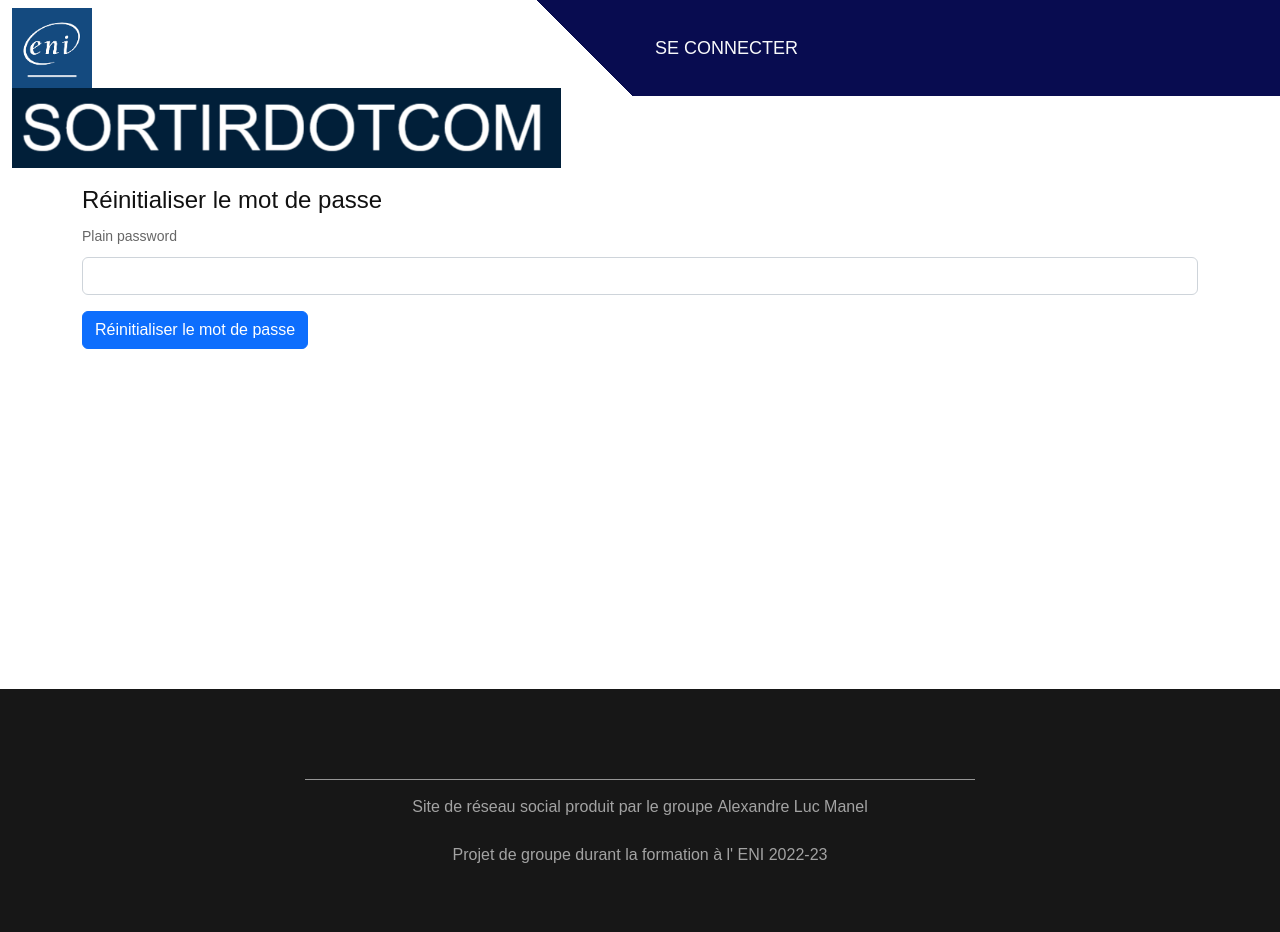
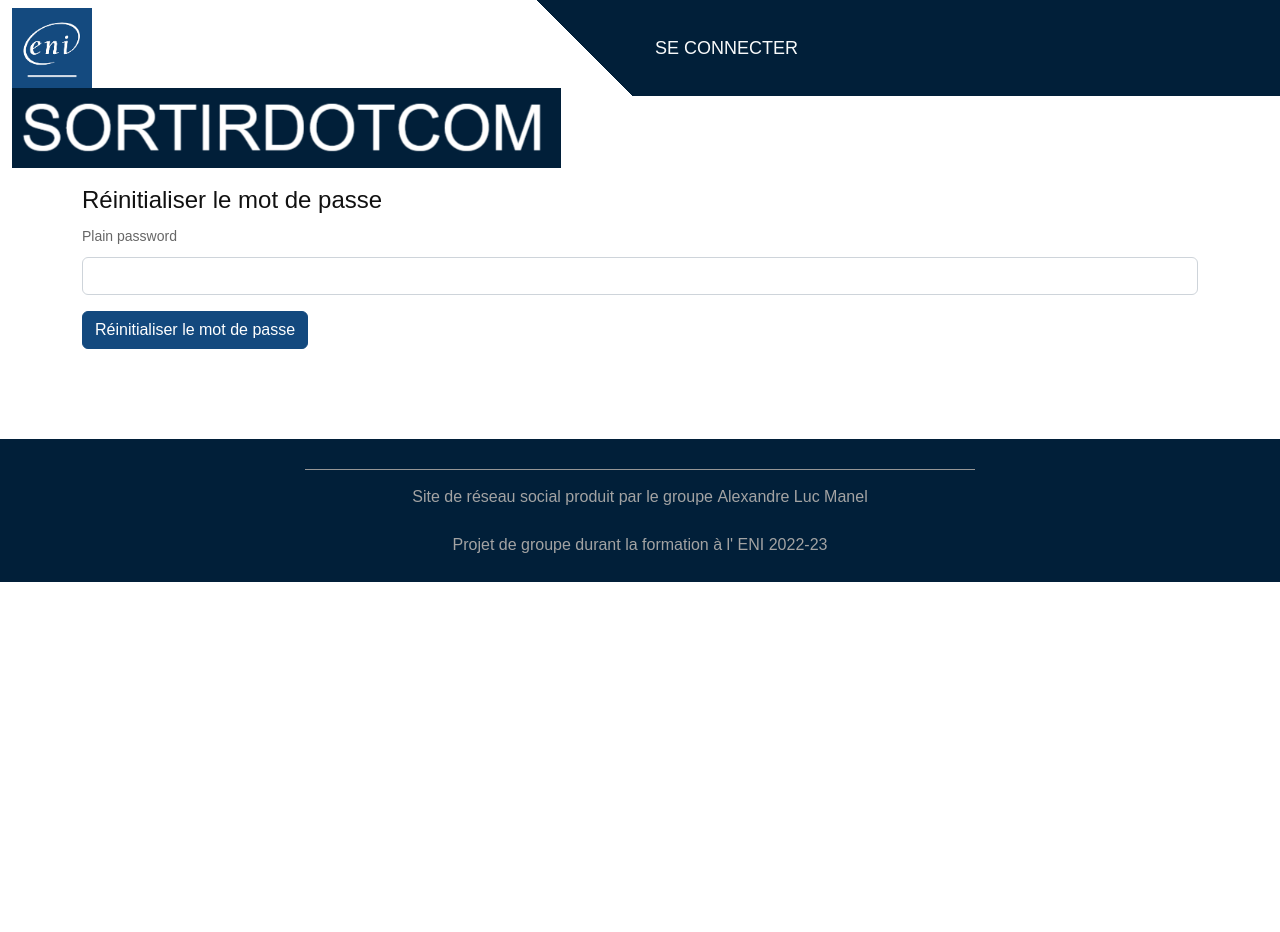
Before and after one commit to LiliwoL/Symfony-Sortir-dot-com, a Symfony app: template templates/reset_password/reset.html.twig in a window 1280 px wide. After the commit the page ends 582 px from the top, so only its background shows below. Run offline with Twig, Linux system fonts and the light colour scheme; the template is opened without the code that fills it, so the values that code supplies are empty; form fields are guessed from the names that the template uses; some libraries are stand-ins or nearby versions; some web fonts are replaced.

Commit message:
Ajustement des couleurs du site

```diff
--- a/public/css/responsive.css
+++ b/public/css/responsive.css
@@ -132,7 +132,7 @@
         width: 31%;
     }
     .header_main {
-        background: linear-gradient(45deg, transparent 31%, #080c50 31%);
+        background: linear-gradient(45deg, transparent 31%, #011f39 31%);
     }
     .banner_section {
         margin-bottom: 230px;
@@ -170,7 +170,7 @@
         border-color: #000;
     }
     .navbar-expand-lg .navbar-nav .nav-link {
-        color: #080c50;
+        color: #011f39;
         padding-bottom: 1px;
         text-align: center;
     }
@@ -295,7 +295,7 @@
         border-color: #000;
     }
     .navbar-expand-lg .navbar-nav .nav-link {
-        color: #080c50;
+        color: #011f39;
         padding-bottom: 1px;
         text-align: center;
     }
@@ -421,7 +421,7 @@
         display: none;
     }
     .navbar-expand-lg .navbar-nav .nav-link {
-        color: #080c50;
+        color: #011f39;
         padding-bottom: 1px;
         text-align: center;
     }
--- a/public/css/style.css
+++ b/public/css/style.css
@@ -132,6 +132,11 @@ a,
     -o-transition: all .3s ease-in-out;
     transition: all .3s ease-in-out;
 }
+.btn {
+    background-color: #13497e;
+    border-color: #13497e;
+    color: white;
+}
 
 img {
     max-width: 100%;;
@@ -185,6 +190,7 @@ button {
     margin: 0;
     padding: 0;
     cursor: pointer;
+    background-color: #13497e;
 }
 a:hover{
     background-color:#95b258;
@@ -225,7 +231,7 @@ a:hover{
 }
 
 .header_main {
-    background: linear-gradient(45deg, transparent 46%, #080c50 46%);
+    background: linear-gradient(45deg, transparent 46%, #011f39 46%);
 }
 
 .logo {
@@ -957,11 +963,10 @@ textarea#comment::placeholder {
 .footer_section {
     width: 100%;
     float: left;
-    background-color: #171717;
+    background-color: #011f39;
     height: auto;
-    padding-bottom: 50px;
-
-
+    padding-top: 30px;
+    padding-bottom: 10px;
 }
 
 .footer_logo {
@@ -1034,7 +1039,7 @@ textarea#comment::placeholder {
 .copyright_section {
     width: 100%;
     float: left;
-    background-color: #171717;
+    background-color: #011f39;
     height: auto;
 }
 
--- a/templates/base.html.twig
+++ b/templates/base.html.twig
@@ -118,7 +118,7 @@
         <!-- about section end -->
     </body>
         <!-- footer section start -->
-        <footer class="footer_section layout_padding margin_top_90">
+        <footer class="footer_section layout_padding">
             <!-- copyright section start -->
             <div class="copyright_section">
                 <div class="container">
```
